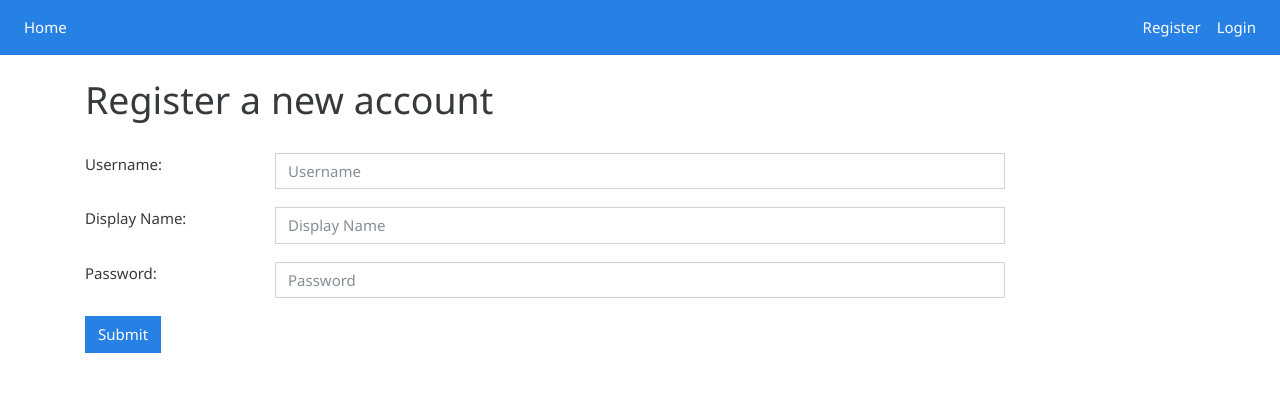
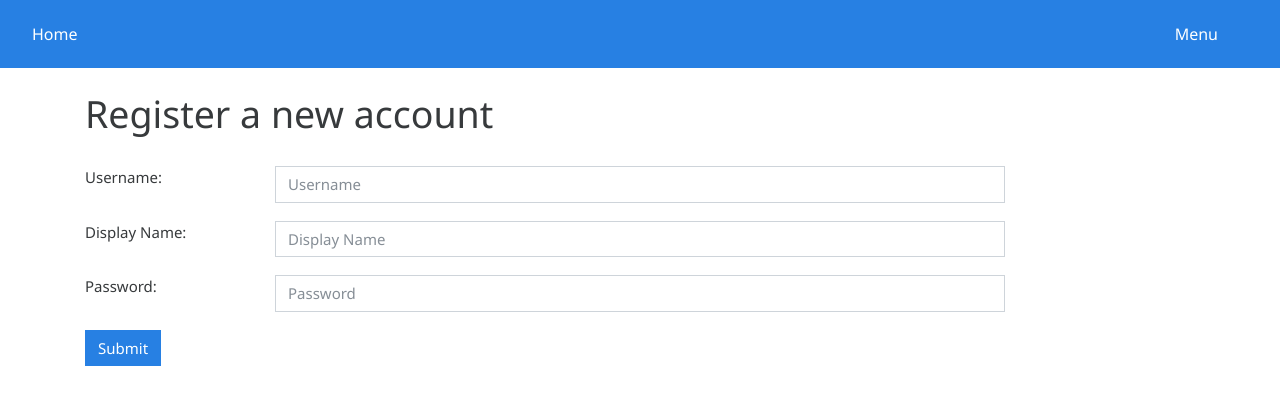
Before and after one commit to IkenoXamos/WordViz-Angular, an Angular app in the folder WordViz/: page /register in a window 1280 px wide. Shown: the top 404 px of the page. Built offline with nearby package versions, Linux system fonts and the light colour scheme.

Commit message:
updated navbar

```diff
--- a/WordViz/src/app/components/navbar/navbar.component.css
+++ b/WordViz/src/app/components/navbar/navbar.component.css
@@ -1,3 +1,50 @@
-.nav li{
-    font-size: 120%
-   }
+  .navbar a {
+    float: left;
+    font-size: 16px;
+    color: white;
+    text-align: center;
+    padding: 14px 16px;
+    text-decoration: none;
+  }
+
+.dropdown .dropbtn {
+    border: none;
+    outline: none;
+    font-size: 16px;
+    color: white;
+    padding: 14px 16px;
+    background-color: inherit;
+    font-family: inherit;
+    margin: 0;
+  }
+
+  .navbar a:hover, .dropdown:hover .dropbtn {
+      background-color:#165ba8
+  }
+
+  .dropdown-content {
+    display: none;
+    position: absolute;
+    background-color: #f9f9f9;
+    min-width: 160px;
+    box-shadow: 0px 8px 16px 0px rgba(0,0,0,0.2);
+    left: -121%;
+    z-index: 1;
+  }
+
+  .dropdown-content a {
+    float: none;
+    color: black;
+    padding: 12px 16px;
+    text-decoration: none;
+    display: block;
+    text-align: left;
+  }
+
+  .dropdown-content a:hover {
+    background-color: #ddd;
+  }
+
+  .dropdown:hover .dropdown-content {
+    display: block;
+  }
--- a/WordViz/src/app/components/navbar/navbar.component.html
+++ b/WordViz/src/app/components/navbar/navbar.component.html
@@ -2,20 +2,27 @@
   <div class="collapse navbar-collapse" id="navbarColor01">
     <ul class="navbar-nav mr-auto">
       <li class="nav-item active">
-        <a class="nav-link" href="home" >Home</a>
+        <a class="nav-link" href="home">
+          Home
+        </a>
+      </li>
+    </ul>
+    <ul class="navbar-nav ml-auto">
+      <li>
+        <div class="dropdown">
+          <button class="dropbtn">
+            Menu
+            <i class="fa fa-caret-down"></i>
+          </button>
+          <div class="dropdown-content">
+            <a href="login">Login</a>
+            <a href="register">Register</a>
+          </div>
+        </div>
+      </li>
+      <li>
+        <div class="col-lg-2"></div>
       </li>
     </ul>
   </div>
-
-  <!--On right side of navbar-->
-  <div class="form-inline my-2 my-lg-0">
-    <ul class="navbar-nav mr-auto">
-        <li class="nav-item active">
-          <a class="nav-link" href="register">Register</a>
-        </li>
-        <li class="nav-item active">
-            <a class="nav-link" href="login">Login</a>
-        </li>
-    </ul>
-  </div>
 </nav>
```
